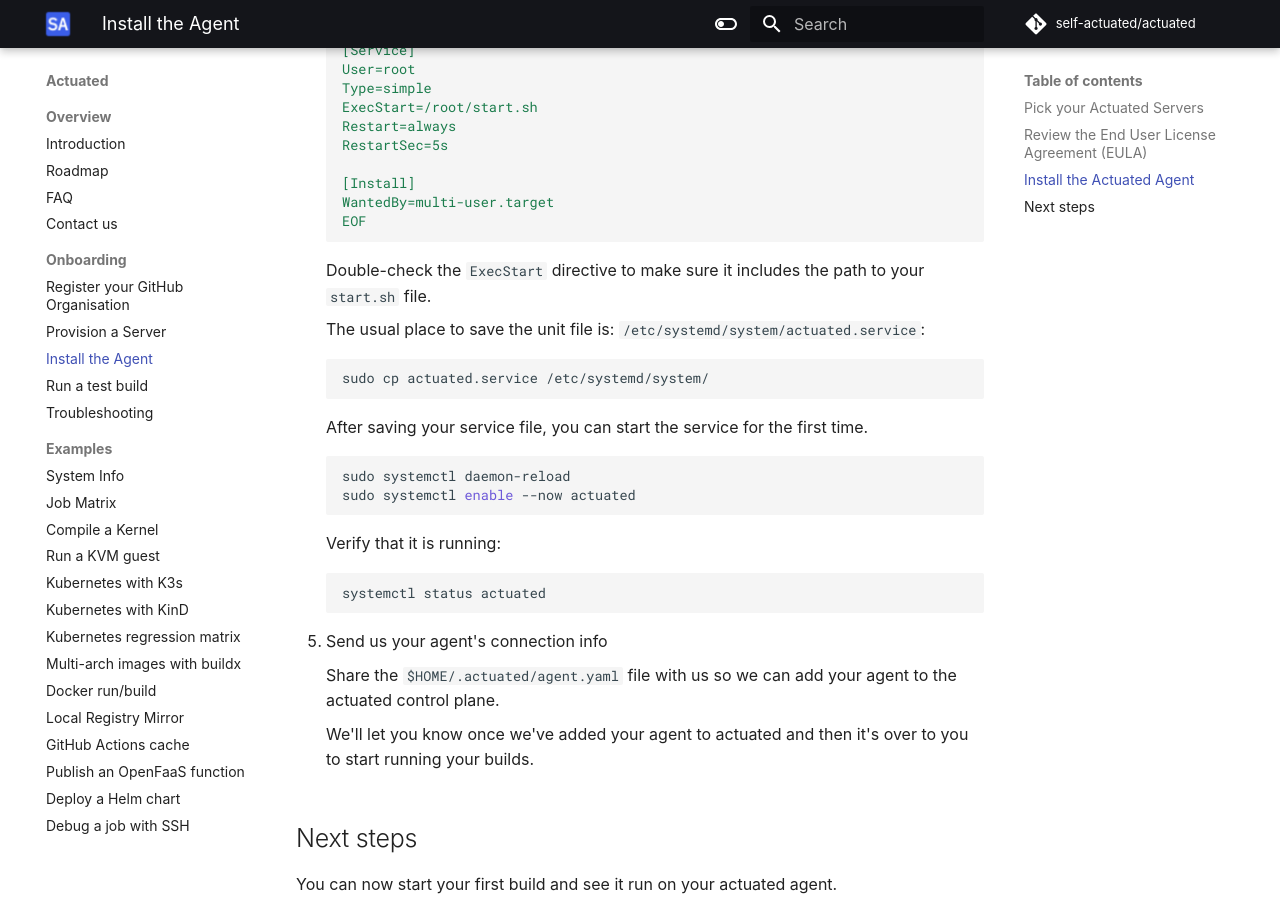
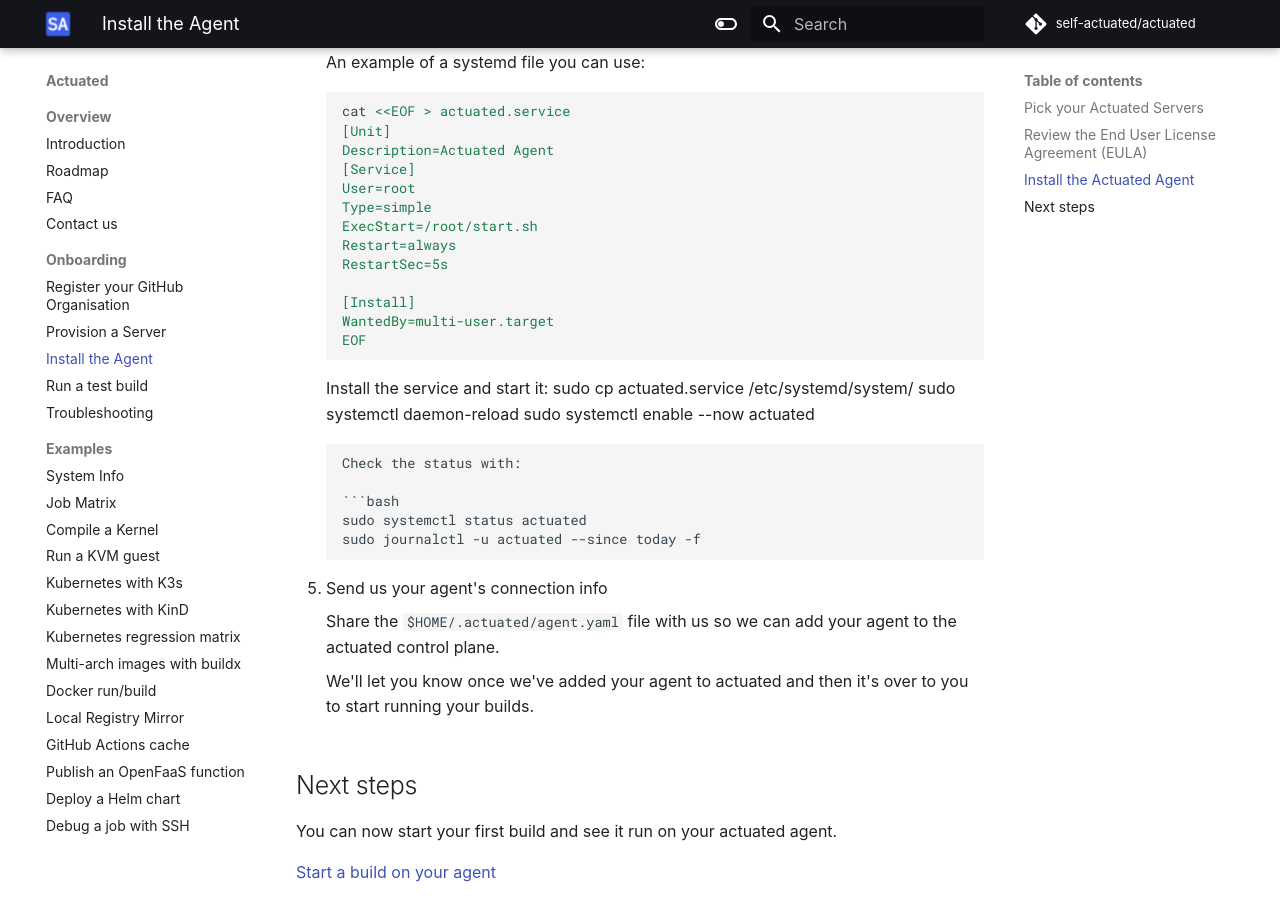
Before and after one commit to welteki/docs.actuated.dev, an MkDocs documentation site: the page built from docs/install-agent.md, in a window 1280 px wide and 900 px high, scrolled down 3126 px. Built offline with MkDocs 1.6.1 and Material for MkDocs 9.7.7, drawn with Linux system fonts in a browser that asks for light colours; some web fonts are replaced; some of the changed text lies outside the part shown.

Commit message:
Recommend the root directory
Signed-off-by: Alex Ellis (OpenFaaS Ltd) <alexellis2@gmail.com>

````diff
--- a/docs/install-agent.md
+++ b/docs/install-agent.md
@@ -88,7 +88,11 @@
 
 5. Start the agent
 
-    For an Intel/AMD Actuated Agent, create a `start.sh` file:
+    We suggest starting the agent through a script or tmux session initially, then once we've confirmed it's enrolled correctly, switch over to systemd.
+
+    The easiest way to configure everything is to run as root, however, you can also use a non-root user with passwordless `sudo`, if you prefer.
+
+    For an Intel/AMD Actuated Agent, create a `/root/start.sh` file:
 
     ```bash
     #!/bin/bash
@@ -139,25 +143,18 @@
     WantedBy=multi-user.target
     EOF
     ```
-    Double-check the `ExecStart` directive to make sure it includes the path to your `start.sh` file.
 
-    The usual place to save the unit file is: `/etc/systemd/system/actuated.service`:
-
-    ```bash
+    Install the service and start it:
     sudo cp actuated.service /etc/systemd/system/
-    ```
-
-    After saving your service file, you can start the service for the first time.
-
-    ```bash
     sudo systemctl daemon-reload
     sudo systemctl enable --now actuated
     ```
 
-    Verify that it is running:
+    Check the status with:
 
     ```bash
-    systemctl status actuated
+    sudo systemctl status actuated
+    sudo journalctl -u actuated --since today -f
     ```
 
 6. Send us your agent's connection info
````
